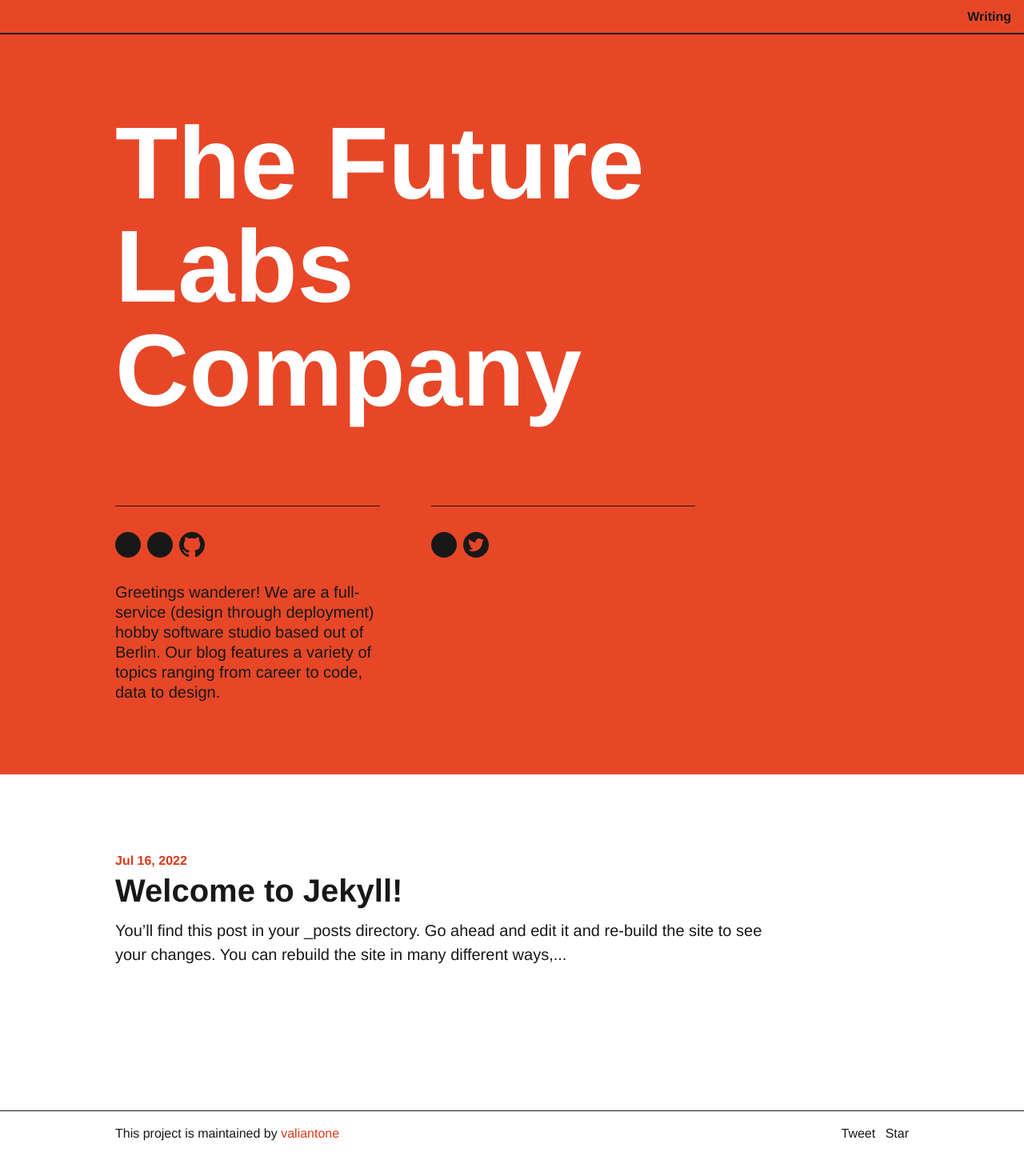
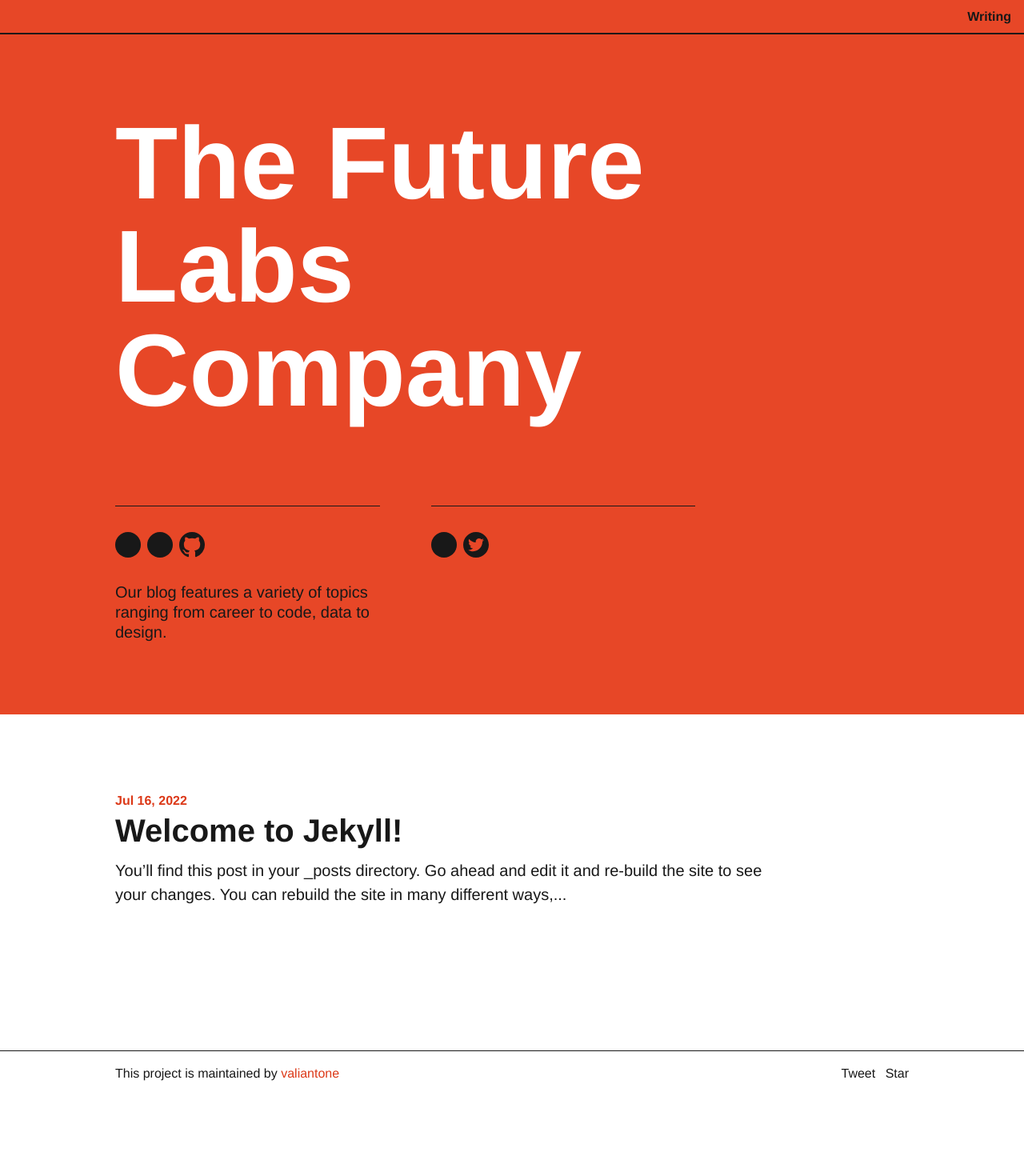
Before and after one commit to valiantone/valiantone.github.io, a Jekyll site: the page built from index.md, in a window 1280 px wide. Shown: the whole page at 80% size. Built offline with Jekyll 4.4.1, drawn with Linux system fonts in a browser that asks for light colours; comment, search, counter and statistics services are not loaded; after the commit the page ends 1370 px from its top, so only the background shows below that; part of the change alters nothing that is shown.

Commit message:
feat: split salutation

```diff
--- a/_config.yml
+++ b/_config.yml
@@ -15,7 +15,8 @@
 # in the templates via {{ site.myvariable }}.
 
 title: The Future Labs Company
-description: 'Greetings wanderer! We are a full-service (design through deployment) hobby software studio based out of Berlin. Our blog features a variety of topics ranging from career to code, data to design.' # this means to ignore newlines until "baseurl:"
+subtitle: 'Greetings wanderer! We are a full-service (design through deployment) hobby software studio based out of Berlin.'
+description: 'Our blog features a variety of topics ranging from career to code, data to design.' # this means to ignore newlines until "baseurl:"
 url: "https://thefuturelabs.co"
 remote_theme: broccolini/swiss
 username: The Future Labs Co
```
